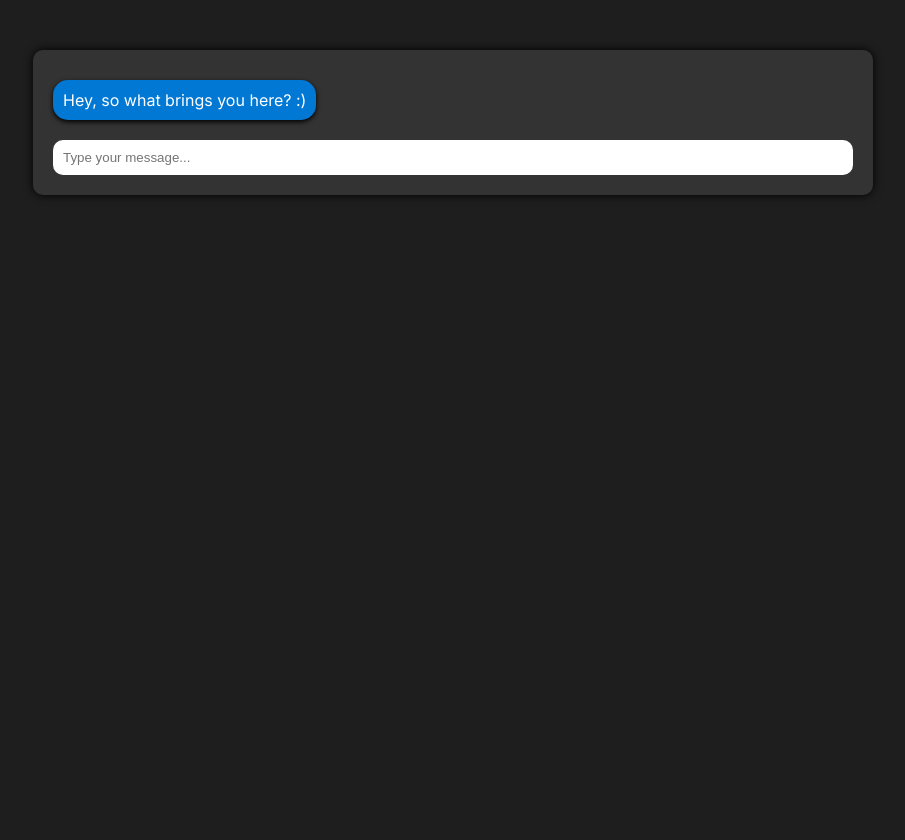
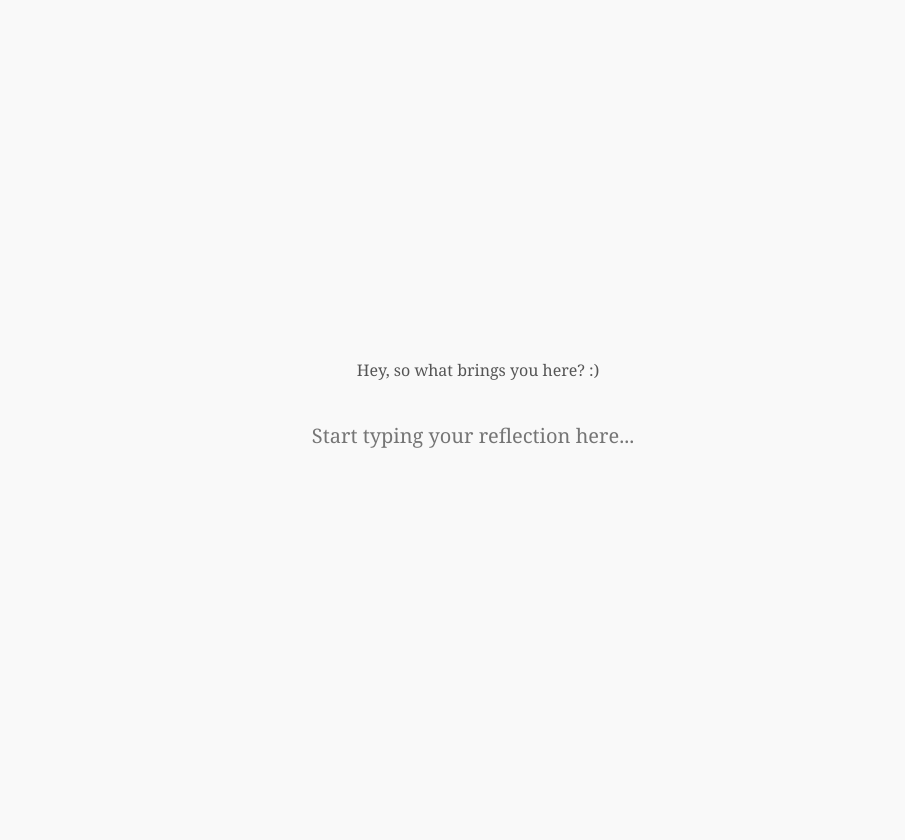
Before and after one commit to songsbyarchit/reflective-exp, a Flask app: page / in a window 1280 px wide. Shown: the whole page, without its empty margins (187-1092 px from the left). Before the commit the page ends 196 px from the top, so only its background shows below. Run offline with Flask 3, Linux system fonts and the light colour scheme.

Commit message:
Halfway towards building the mindsera front-end, or at least a basic version, but i gotta sleep now lol

```diff
--- a/templates/index.html
+++ b/templates/index.html
@@ -6,6 +6,9 @@
     <meta name="viewport" content="width=device-width, initial-scale=1.0">
     <title>Reflection Tool</title>
     <style>
+        html {
+            scroll-behavior: smooth; /* Smooth scrolling for long conversations */
+        }
         .typing-bubble {
             display: flex;
             align-items: center;
@@ -52,32 +55,59 @@
             }
         }
         body {
-            background-color: #1e1e1e;
-            color: #fff;
-            font-family: 'Inter', sans-serif; /* Popular for web apps */
-            font-size: 18px; /* Bigger text */
+            background-color: #f9f9f9; /* Light mode background */
+            color: #333; /* Dark text */
+            font-family: 'Georgia', serif; /* Modern serif font for sleek appearance */
+            font-size: 18px; /* Maintain readability */
+            margin: 0;
+            padding: 0;
         }
         .chat-container {
-            max-width: 800px; /* Wider container */
-            margin: 50px auto;
+            width: 100vw; /* Full viewport width */
+            height: 100vh; /* Full viewport height */
+            display: flex;
+            flex-direction: column;
+            align-items: center;
+            justify-content: center;
             padding: 20px;
-            border-radius: 10px;
-            background-color: #333;
-            box-shadow: 0px 0px 10px #000;
+            background-color: #f9f9f9; /* Light background */
+            overflow: hidden; /* Prevent scrollbars from appearing */
+        }
+
+        #chat-box {
+            max-height: 400px; /* Restrict height for scrollability */
+            overflow-y: auto; /* Enable scrolling when needed */
+            margin-bottom: 20px;
+            padding-right: 10px; /* Spacing for scrollbar */
+        }
+
+        .bubble {
+            font-size: 14px; /* Smaller font for replies */
+            line-height: 1.5;
         }
         .message {
             margin: 10px 0;
             display: flex;
         }
         .user {
-            justify-content: flex-end;
+            justify-content: flex-start; /* Align user input like AI responses */
+            color: #999; /* Light color for typing */
+            font-size: 20px; /* Match input font size */
+            margin-bottom: 10px;
         }
-                .user .bubble {
+        .user .bubble {
             background-color: #d3d3d3; /* Much lighter gray */
             color: #000; /* Black text */
         }
+        .user.sent {
+            color: #333; /* Darker font after sending */
+        }
         .ai {
-            justify-content: flex-start;
+            text-align: left; /* Align text on the left side */
+            font-size: 16px; /* Smaller font for AI */
+            color: #555; /* Subtle text color */
+            margin-left: 20px; /* Create margin on the left */
+            margin-bottom: 15px;
         }
         .ai .bubble {
             background-color: #0078d4;
@@ -97,11 +127,19 @@
             margin: 10px 0; /* Add some spacing */
         }
         #input-box {
-            width: calc(100% - 20px);
-            padding: 10px;
-            border: none;
-            border-radius: 10px;
-            margin-top: 10px;
+            width: 60%; /* Smaller width for a focused typing area */
+            height: auto; /* Adjust height dynamically */
+            max-height: 50vh; /* Limit vertical height */
+            border: none; /* No borders */
+            outline: none;
+            font-size: 20px; /* Adjust font size for typing */
+            font-family: 'Georgia', serif; /* Consistent font */
+            color: #333; /* Text color */
+            background-color: transparent; /* Transparent background */
+            line-height: 1.8; /* Add spacing for readability */
+            resize: none; /* Disable resizing */
+            overflow-y: auto; /* Enable scrolling for long inputs */
+            text-align: center; /* Center-align text for immersion */
         }
         @keyframes bounce-in-right {
             0% {
@@ -136,7 +174,20 @@
         }
 
         .ai .bubble {
-            animation: bounce-in-left 0.3s ease-out;
+            position: relative; /* No absolute positioning */
+            left: 0;
+            max-width: 40%; /* Restrict width for readability */
+            background: none; /* Remove background color */
+            color: #333; /* Darker text for contrast */
+            font-size: 16px; /* Smaller font for AI responses */
+            padding: 0; /* Remove padding */
+            margin: 10px 0; /* Space between messages */
+            border-radius: 0; /* Remove border radius */
+            box-shadow: none; /* Remove shadow */
+            word-wrap: break-word; /* Prevent long words from breaking layout */
+        }
+        .message.user .bubble {
+            display: none; /* Prevent user input from being duplicated in the chat history */
         }
     </style>
 </head>
@@ -146,7 +197,7 @@
     <div class="chat-container">
         <div id="chat-box"></div>
         <div class="typing-indicator" id="typing-indicator">AI is typing...</div>
-        <input id="input-box" type="text" placeholder="Type your message..." onkeypress="handleKeyPress(event)">
+    <textarea id="input-box" placeholder="Start typing your reflection here..." onkeypress="handleKeyPress(event)"></textarea>
     </div>
     <script>
         const chatBox = document.getElementById("chat-box");
@@ -182,18 +233,22 @@
                 bubble.appendChild(dots);
                 messageDiv.appendChild(bubble);
             } else {
-                const bubble = document.createElement("div");
-                bubble.className = "bubble";
-                bubble.textContent = content;
-                messageDiv.appendChild(bubble);
+                messageDiv.textContent = content;
             }
 
             chatBox.appendChild(messageDiv);
-            chatBox.scrollTop = chatBox.scrollHeight;
+            chatBox.scrollIntoView({ behavior: "smooth", block: "end" });
         }
 
         async function sendMessage(message) {
-            addMessage(message, "user");
+            const userMessage = document.createElement("div");
+                userMessage.className = "message user";
+                userMessage.textContent = message;
+                chatBox.appendChild(userMessage);
+
+                setTimeout(() => {
+                    userMessage.classList.add("sent"); // Darken text after sending
+                }, 100);
 
             // Play sound for sending a message
             playSound("send-sound");
@@ -267,6 +322,11 @@
             console.error("Error fetching AI response:", error);
         });
     });
+
+    document.getElementById("input-box").addEventListener("input", function () {
+        this.style.height = "auto"; // Reset height to calculate the new height
+        this.style.height = this.scrollHeight + "px"; // Adjust height based on content
+    });
     </script>
 </body>
 </html>
```
